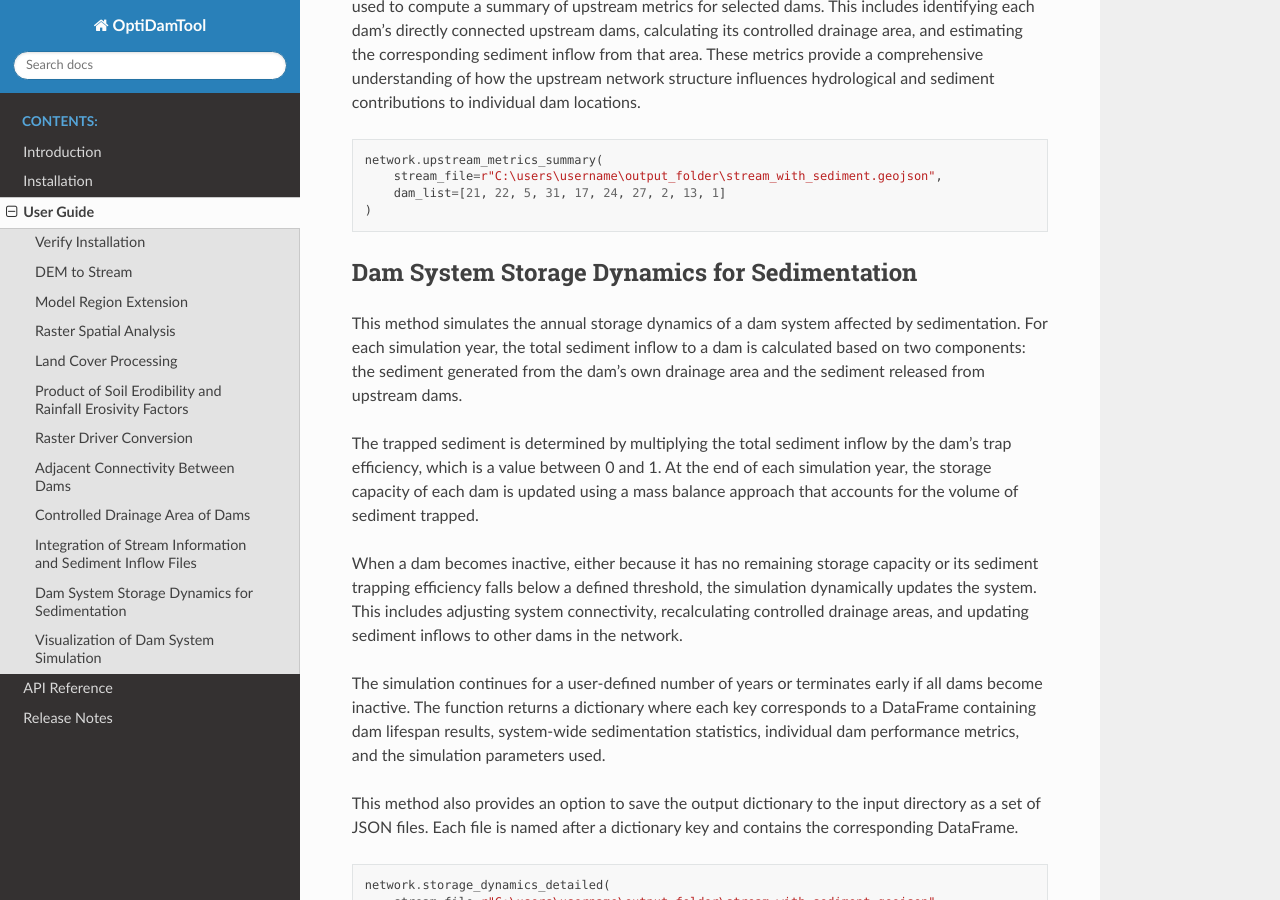
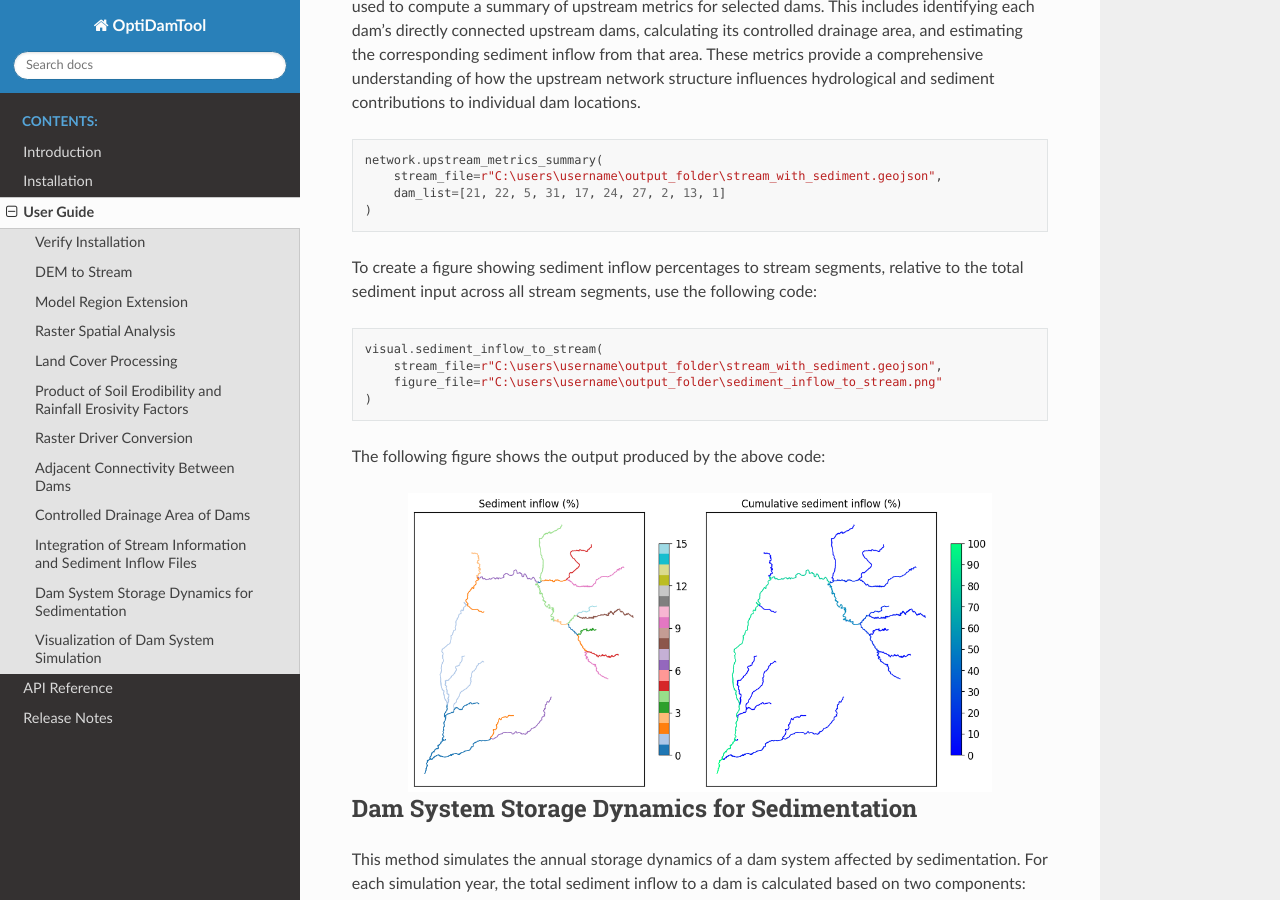
Before and after one commit to debpal/OptiDamTool, a Sphinx documentation site: the page built from docs/userguide.rst, in a window 1280 px wide and 900 px high, scrolled down 4884 px. Built offline with Sphinx 7.4.7 and the Read the Docs theme 3.1.0, drawn with Linux system fonts in a browser that asks for light colours.

Commit message:
update documentation for sediment_inflow_to_stream method

```diff
--- a/docs/introduction.rst
+++ b/docs/introduction.rst
@@ -59,6 +59,7 @@ Provides methods for analyzing simulation outputs and generating insights.
 
 Provides methods for visualizing simulation outputs.
 
+* Produces a figure showing sediment inflow percentages to stream segments, relative to the total sediment input across all stream segments.
 * Creates a figure showing dam locations along the stream path.
 * Generates a figure showing the annual remaining storage of each dam in the system at the beginning of the year.
 * Generates a figure showing the annual sediment trapping percentage by each dam in the system, relative to the total sediment input across all stream segments during the year.
--- a/docs/userguide.rst
+++ b/docs/userguide.rst
@@ -266,6 +266,25 @@ These metrics provide a comprehensive understanding of how the upstream network
         dam_list=[21, 22, 5, 31, 17, 24, 27, 2, 13, 1]
     )
 
+
+To create a figure showing sediment inflow percentages to stream segments, relative to the total sediment input across all stream segments, use the following code:
+
+.. code-block:: python
+
+    visual.sediment_inflow_to_stream(
+        stream_file=r"C:\users\username\output_folder\stream_with_sediment.geojson",
+        figure_file=r"C:\users\username\output_folder\sediment_inflow_to_stream.png"
+    )
+
+
+The following figure shows the output produced by the above code:
+
+.. image:: _static/sediment_inflow_to_stream.png
+    :scale: 60%
+    :align: center
+
+
+
 .. _ref_dam_system_storgae_dynamics:
 
 Dam System Storage Dynamics for Sedimentation
```
